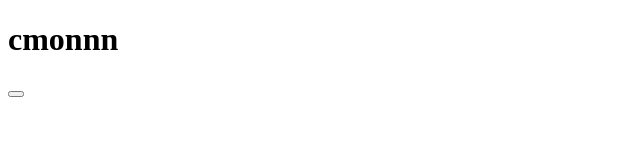
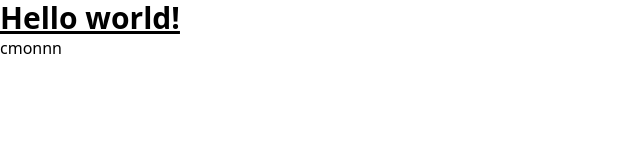
Before and after one commit to sdubbz/Portfolio, a React app: page /home in a window 1280 px wide. Shown: the whole page, without its empty margins (0-640 px from the left). Built offline with nearby package versions, Linux system fonts and the light colour scheme.

Commit message:
tailwind uploaded

```diff
--- a/client/components/home.js
+++ b/client/components/home.js
@@ -5,6 +5,10 @@ export const Home = () => {
 
   return(
     <div>
+      <h1 class="text-3xl font-bold underline">
+    Hello world!
+  </h1>
+
       <h1>cmonnn</h1>
       <button></button>
     </div>
--- /dev/null
+++ b/postcss.config.js
@@ -0,0 +1,6 @@
+module.exports = {
+  plugins: {
+    tailwindcss: {},
+    autoprefixer: {},
+  }
+}
--- a/public/index.html
+++ b/public/index.html
@@ -4,6 +4,7 @@
     <meta charset="UTF-8">
     <meta name="viewport" content="width=device-width, initial-scale=1">
 <script src="/bundle.js" defer></script>
+<link href="../public/index.css" rel="stylesheet">
   </head>
   <body>
     <div id="app"></div>
--- /dev/null
+++ b/tailwind.config.js
@@ -0,0 +1,7 @@
+module.exports = {
+  content: ["./client/**/*.{html,js}"],
+  theme: {
+    extend: {},
+  },
+  plugins: [],
+}
```
Also changed, not shown: public/index.css.
